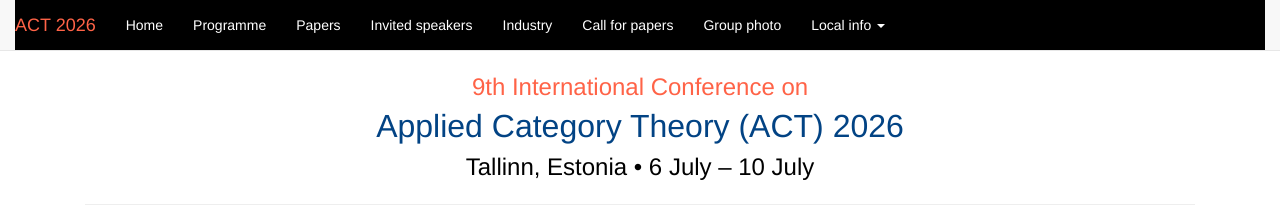
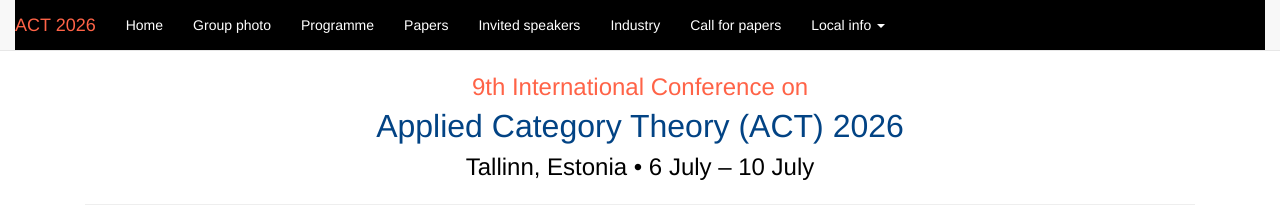
Before and after one commit to actconf2026/actconf2026.github.io, a Jekyll site: the page built from index.html, in a window 1280 px wide. Shown: the top 209 px of the page. Built offline with Jekyll 4.4.1, drawn with Linux system fonts in a browser that asks for light colours; part of the change alters nothing that is shown.

Commit message:
Moving the menu item

```diff
--- a/_layouts/act.html
+++ b/_layouts/act.html
@@ -45,6 +45,7 @@
     <div class="collapse navbar-collapse" id="bs-example-navbar-collapse-1">
       <ul class="nav navbar-nav"> <!--class=active--> <!--  <span class="sr-only">(current)</span>-->
         <li><a href="index.html">Home</a></li>
+	      <li><a href="photo.html">Group photo</a></li>
         <li><a href="programme.html">Programme</a></li>
         <!--<li class="dropdown">
           <a href="#" class="dropdown-toggle" data-toggle="dropdown" role="button" aria-haspopup="true" aria-expanded="false">Program<span class="caret"></span></a>
@@ -53,7 +54,6 @@
       <li><a href="invited.html">Invited speakers</a></li>
        <li><a href="industry.html">Industry</a></li>
 	    <li><a href="cfp.html">Call for papers</a></li>
-	    <li><a href="photo.html">Group photo</a></li>
 
 
       <!-- <li><a href="local.html">Local info</a></li> -->
```
